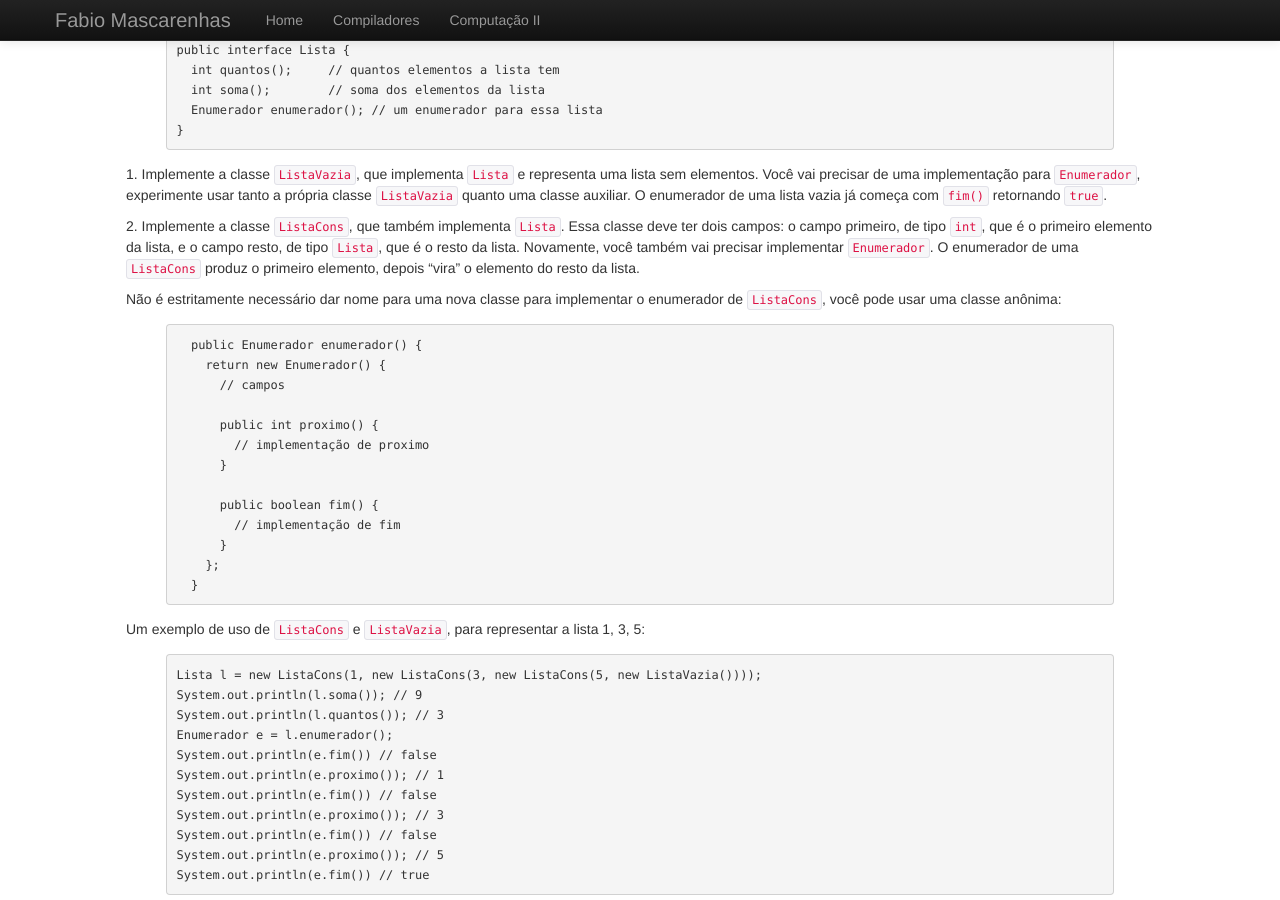
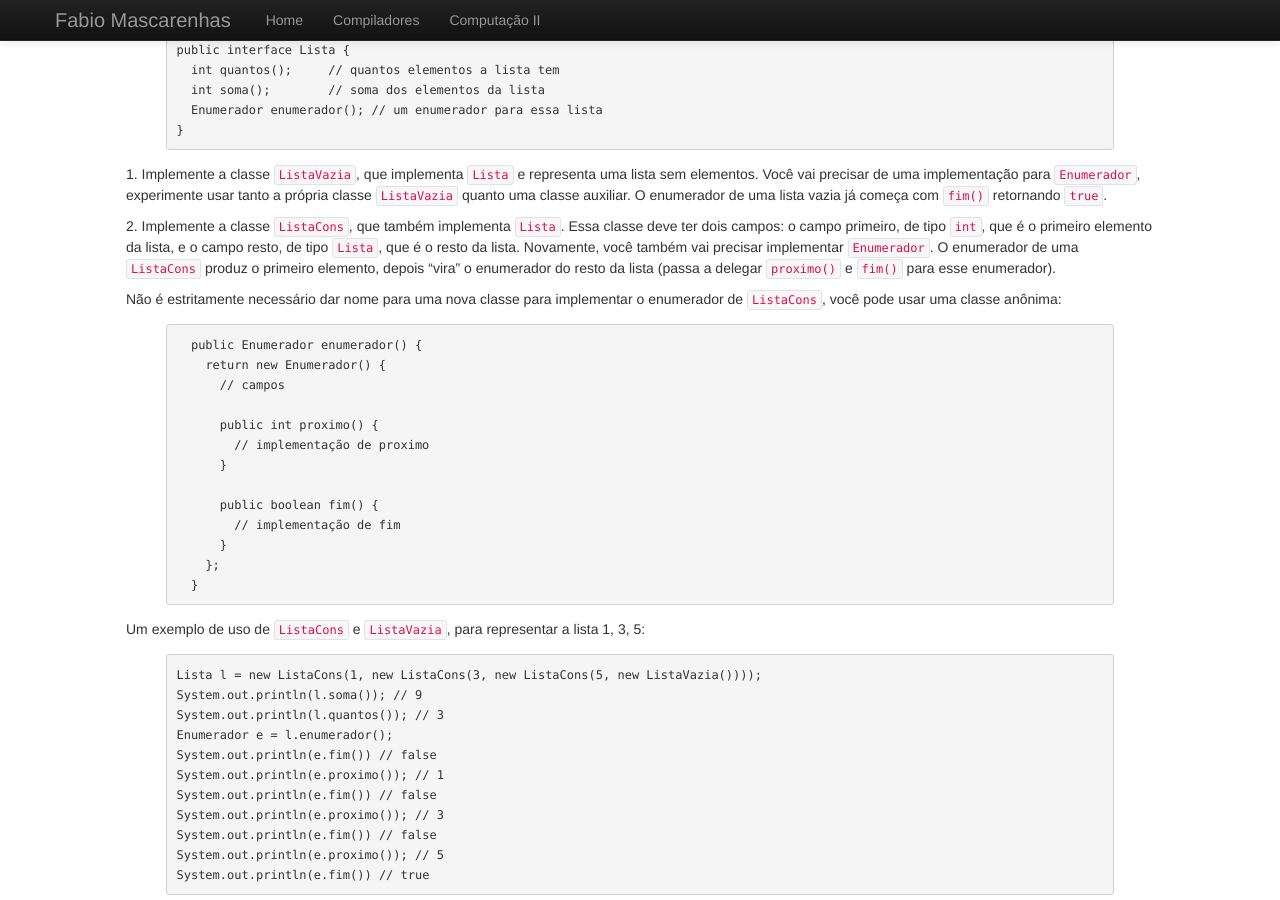
Before and after one commit to fabiomascarenhas/fabiomascarenhas.github.com, a Jekyll site: the page built from java/lab7.md, in a window 1280 px wide and 900 px high, scrolled down 326 px. Built offline with Jekyll 4.4.1, drawn with Linux system fonts in a browser that asks for light colours.

Commit message:
esclarecimentos sobre lab7

```diff
--- a/java/lab7.md
+++ b/java/lab7.md
@@ -37,7 +37,8 @@ precisar de uma implementação para `Enumerador`, experimente usar tanto a pró
 2\. Implemente a classe `ListaCons`, que também implementa `Lista`. Essa classe deve ter dois campos:
 o campo primeiro, de tipo `int`, que é o primeiro elemento da lista, e o campo resto, de tipo `Lista`,
 que é o resto da lista. Novamente, você também vai precisar implementar `Enumerador`. O enumerador
-de uma `ListaCons` produz o primeiro elemento, depois "vira" o elemento do resto da lista.
+de uma `ListaCons` produz o primeiro elemento, depois "vira" o enumerador do resto da lista (passa
+a delegar `proximo()` e `fim()` para esse enumerador).
 
 Não é estritamente necessário dar nome para uma nova classe para implementar o enumerador de `ListaCons`,
 você pode usar uma classe anônima:
```
Also changed, not shown: java/index.md (+1 -1 lines).
